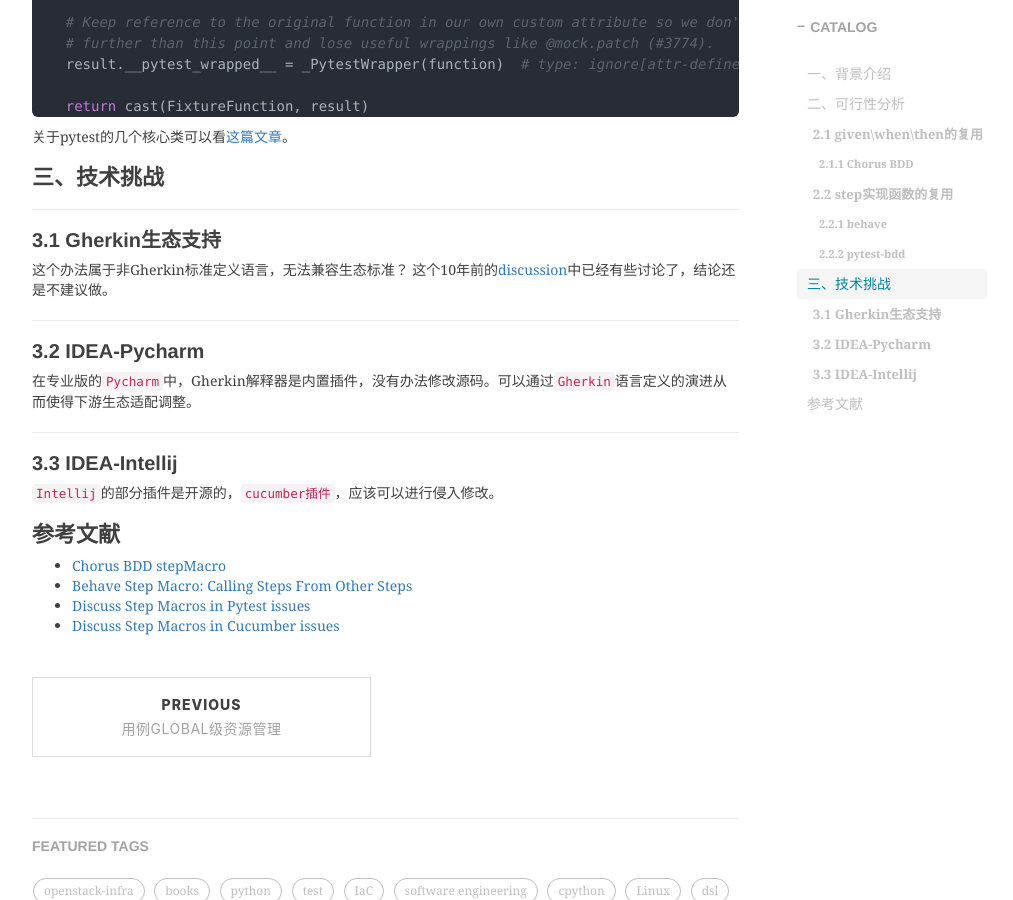
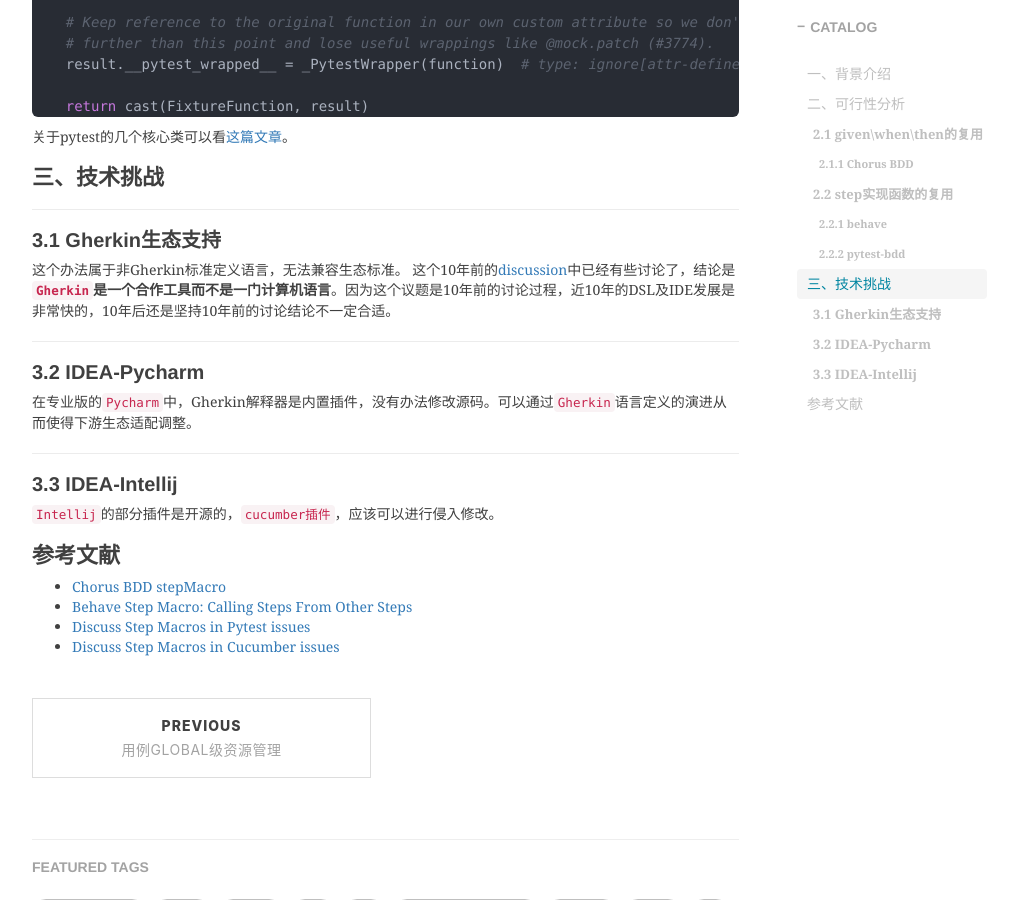
Before and after one commit to shihai1991/shihai1991.github.io, a Jekyll site: the page built from _posts/2023-08-22-BDD中的step可复用性调研.md, in a window 1280 px wide and 900 px high, scrolled down 2888 px. Shown: the whole window, without its empty margins (233-1246 px from the left). Built offline with Jekyll 4.4.1, drawn with Linux system fonts in a browser that asks for light colours; nearby versions of some CDN libraries; comment, search, counter and statistics services are not loaded.

Commit message:
Update 2023-08-22-BDD中的step可复用性调研.md

```diff
--- a/_posts/2023-08-22-BDD中的step可复用性调研.md
+++ b/_posts/2023-08-22-BDD中的step可复用性调研.md
@@ -123,8 +123,8 @@
 # 三、技术挑战
 
 ## 3.1 Gherkin生态支持
-这个办法属于非Gherkin标准定义语言，无法兼容生态标准？
-这个10年前的[discussion](https://groups.google.com/g/cukes/c/DzE_kGZx94I/m/5rf__N31qvAJ)中已经有些讨论了，结论还是不建议做。
+这个办法属于非Gherkin标准定义语言，无法兼容生态标准。
+这个10年前的[discussion](https://groups.google.com/g/cukes/c/DzE_kGZx94I/m/5rf__N31qvAJ)中已经有些讨论了，结论是**`Gherkin`是一个合作工具而不是一门计算机语言**。因为这个议题是10年前的讨论过程，近10年的DSL及IDE发展是非常快的，10年后还是坚持10年前的讨论结论不一定合适。
 
 ## 3.2 IDEA-Pycharm
 在专业版的`Pycharm`中，Gherkin解释器是内置插件，没有办法修改源码。可以通过`Gherkin`语言定义的演进从而使得下游生态适配调整。
```
